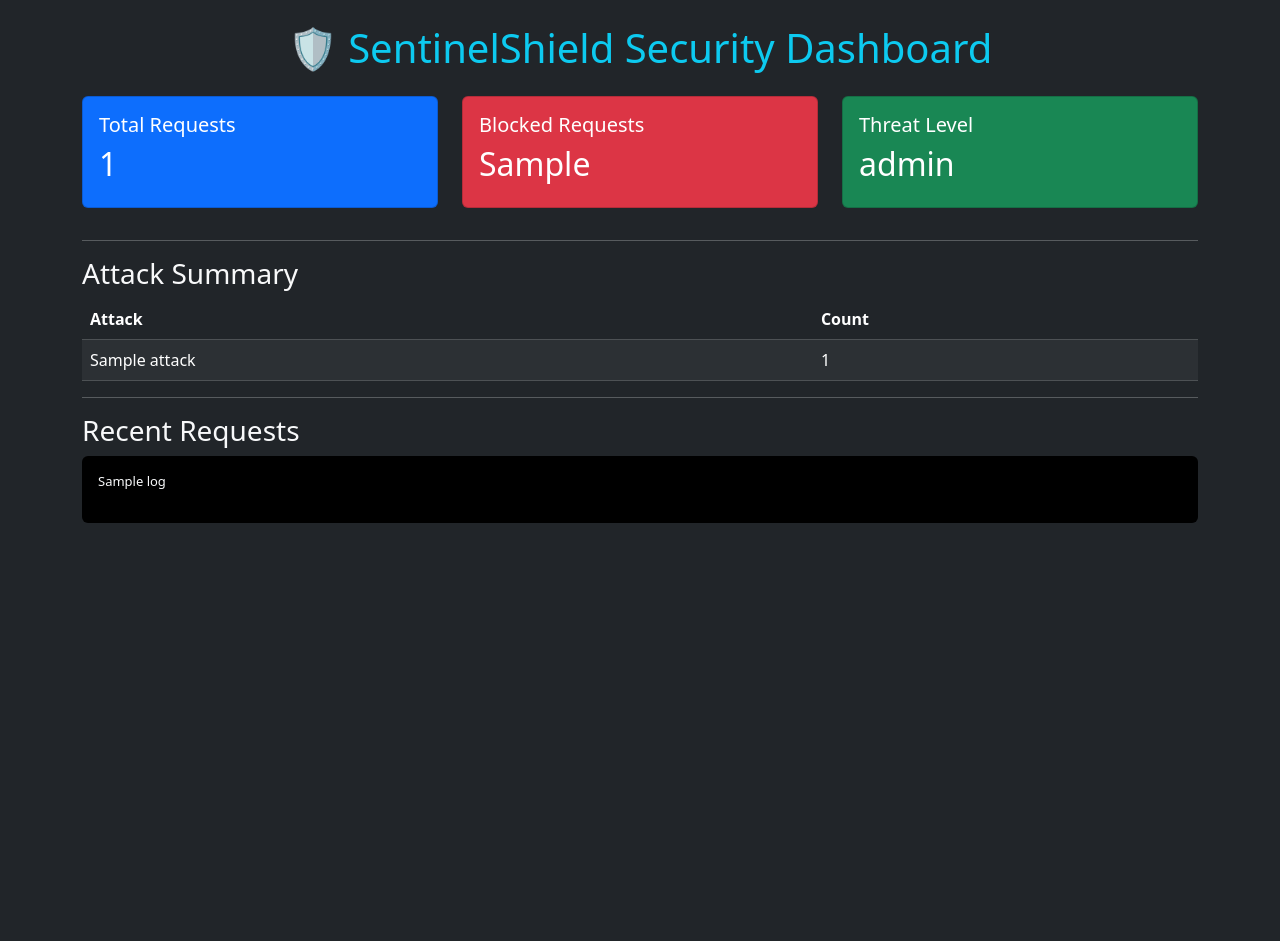
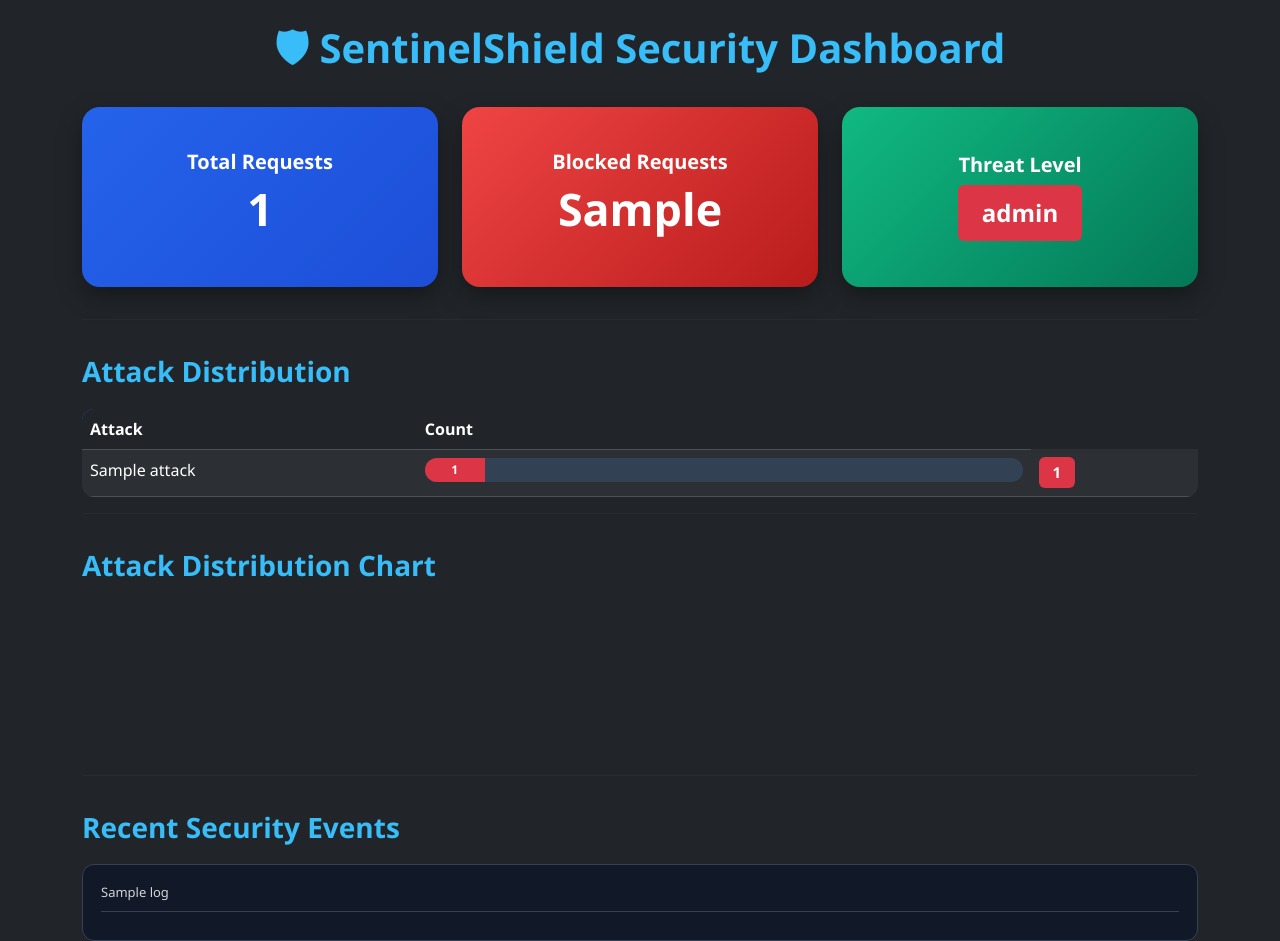
Before and after one commit to aarav2195/SentinelShield, a Flask app: template templates/dashboard.html in a window 1280 px wide. Before the commit the page ends 523 px from the top, so only its background shows below. Run offline with Flask 3, Linux system fonts and the light colour scheme; the template is opened without the code that fills it: most values are stand-ins (such as "Sample title", 1, 10 or a date in 2020); a map, chart or similar area stays blank.

Commit message:
Implemented Security dashboard with attack analytics and rate limiting

```diff
--- a/templates/dashboard.html
+++ b/templates/dashboard.html
@@ -7,23 +7,127 @@
 
         <link href="https://cdn.jsdelivr.net/npm/bootstrap@5.3.3/dist/css/bootstrap.min.css" rel="stylesheet">
 
+        <style>
+
+            body{
+                background:#0f172a;
+                color:#f8fafc;
+                font-family:Segoe UI,Tahoma,Geneva,Verdana,sans-serif;
+            }
+
+            .dashboard-title{
+                color:#38bdf8;
+                font-weight:700;
+                text-align:center;
+                margin-bottom:35px;
+            }
+
+            .card{
+                border:none;
+                border-radius:18px;
+                color:white;
+                box-shadow:0 10px 25px rgba(0,0,0,.35);
+                transition:all .3s ease;
+            }
+
+            .card:hover{
+                transform:translateY(-6px);
+                box-shadow:0 15px 35px rgba(0,0,0,.45);
+            }
+
+            .card-body{
+                display:flex;
+                flex-direction:column;
+                justify-content:center;
+                align-items:center;
+                min-height:180px;
+            }
+
+            .card-body h2{
+                font-size:2.8rem;
+                font-weight:700;
+            }
+
+            .card-body h5{
+                font-weight:600;
+            }
+
+            .section-title{
+                color:#38bdf8;
+                margin-top:35px;
+                margin-bottom:20px;
+                font-weight:600;
+            }
+
+            .table{
+                border-radius:12px;
+                overflow:hidden;
+            }
+
+            .table thead{
+                background:#2563eb;
+                color:white;
+            }
+
+            .row .card{
+                height:100%;
+            }
+
+            .progress{
+                height:24px;
+                border-radius:20px;
+                background:#334155;
+            }
+
+            .progress-bar{
+                font-weight:bold;
+            }
+
+            .badge{
+                font-size:15px;
+                padding:8px 14px;
+            }
+
+            .logs-box{
+                background:#111827;
+                border-radius:12px;
+                padding:18px;
+                max-height:320px;
+                overflow-y:auto;
+                border:1px solid #374151;
+            }
+
+            .logs-box p{
+                margin-bottom:10px;
+                font-size:13px;
+                color:#d1d5db;
+                border-bottom:1px solid #374151;
+                padding-bottom:8px;
+            }
+
+            hr{
+                border-color:#334155;
+            }
+
+        </style>
+
     </head>
 
     <body class="bg-dark text-light">
 
         <div class="container mt-4">
 
-            <h1 class="text-center text-info mb-4">
+            <h1 class="dashboard-title">
             🛡 SentinelShield Security Dashboard
             </h1>
 
             <div class="row">
 
-                <div class="col-md-4">
+                <div class="col-md-4 mb-3">
 
-                    <div class="card bg-primary text-white mb-3">
+                    <div class="card text-white" style="background:linear-gradient(135deg,#2563eb,#1d4ed8);">
 
-                        <div class="card-body">
+                        <div class="card-body text-center">
 
                             <h5>Total Requests</h5>
 
@@ -35,11 +139,11 @@
 
                 </div>
 
-                <div class="col-md-4">
+                    <div class="col-md-4 mb-3">
 
-                    <div class="card bg-danger text-white mb-3">
+                        <div class="card text-white" style="background:linear-gradient(135deg,#ef4444,#b91c1c);">
 
-                        <div class="card-body">
+                            <div class="card-body text-center">
 
                             <h5>Blocked Requests</h5>
 
@@ -51,17 +155,33 @@
 
                 </div>
 
-                <div class="col-md-4">
+                <div class="col-md-4 mb-3">
 
-                    <div class="card bg-success text-white mb-3">
+                    <div class="card text-white" style="background:linear-gradient(135deg,#10b981,#047857);">
 
-                        <div class="card-body">
+                        <div class="card-body text-center">
 
                             <h5>Threat Level</h5>
 
-                            <h2>
+                            {% if threat_level == "LOW" %}
+
+                            <span class="badge bg-success px-4 py-3 fs-4">
                                 {{ threat_level }}
-                            </h2>
+                            </span>
+
+                            {% elif threat_level == "MEDIUM" %}
+
+                            <span class="badge bg-warning text-dark px-4 py-3 fs-4">
+                                {{ threat_level }}
+                            </span>
+
+                            {% else %}
+
+                            <span class="badge bg-danger px-4 py-3 fs-4">
+                                {{ threat_level }}
+                            </span>
+
+                            {% endif %}
 
                         </div>
 
@@ -73,7 +193,7 @@
 
             <hr>
 
-            <h3>Attack Summary</h3>
+            <h3 class="section-title">Attack Distribution</h3>
 
             <table class="table table-dark table-striped">
 
@@ -91,13 +211,32 @@
 
                 <tbody>
 
-                    {% for attack,count in attack_counts.items() %}
+                    {% for attack, count in attack_counts.items() %}
 
                     <tr>
 
-                        <td>{{ attack }}</td>
+                        <td style="width:30%;">{{ attack }}</td>
 
-                        <td>{{ count }}</td>
+                        <td style="width:55%;">
+
+                            <div class="progress">
+
+                                <div
+                                class="progress-bar bg-danger"
+                                role="progressbar"
+                                style="width: {{ [count * 10, 100] | min }}%;">
+                                    {{ count }}
+                                </div>
+
+                            </div>
+
+                        </td>
+
+                        <td>
+
+                            <span class="badge bg-danger">{{ count }}</span>
+
+                        </td>
 
                     </tr>
 
@@ -109,9 +248,25 @@
 
             <hr>
 
-            <h3>Recent Requests</h3>
+            <h3 class="section-title">
+                Attack Distribution Chart
+            </h3>
 
-            <div class="bg-black p-3 rounded">
+            <div class="row justify-content-center">
+
+                <div class="col-md-6 col-lg-5">
+
+                    <canvas id="attackChart" style="max-height:350px;"></canvas>
+
+                </div>
+
+            </div>
+
+            <hr>
+
+            <h3 class="section-title">Recent Security Events</h3>
+
+            <div class="logs-box">
 
                 {% for log in recent_logs %}
 
@@ -123,6 +278,60 @@
 
         </div>
 
+        <script src="https://cdn.jsdelivr.net/npm/chart.js"></script>
+
+        <script>
+
+        const attackData = {
+            labels: [
+                {% for attack in attack_counts.keys() %}
+                    "{{ attack }}",
+                {% endfor %}
+            ],
+            datasets: [{
+                label: "Detected Attacks",
+                data: [
+                    {% for count in attack_counts.values() %}
+                        {{ count }},
+                    {% endfor %}
+                ],
+                backgroundColor: [
+                    "#dc3545",
+                    "#fd7e14",
+                    "#ffc107",
+                    "#20c997",
+                    "#0dcaf0",
+                    "#6f42c1",
+                    "#198754"
+                ],
+                borderColor: "#ffffff",
+                borderWidth: 2
+            }]
+        };
+
+        new Chart(document.getElementById("attackChart"), {
+            type: "pie",
+            data: attackData,
+            options: {
+                responsive: true,
+                maintainAspectRatio: true,
+                plugins: {
+                    legend: {
+                        position: "bottom",
+                        labels: {
+                            color: "#ffffff",
+                            padding: 20,
+                            font: {
+                                size: 13
+                            }
+                        }
+                    }
+                }
+            }
+        });
+
+        </script>
+
     </body>
 
 </html>
```
